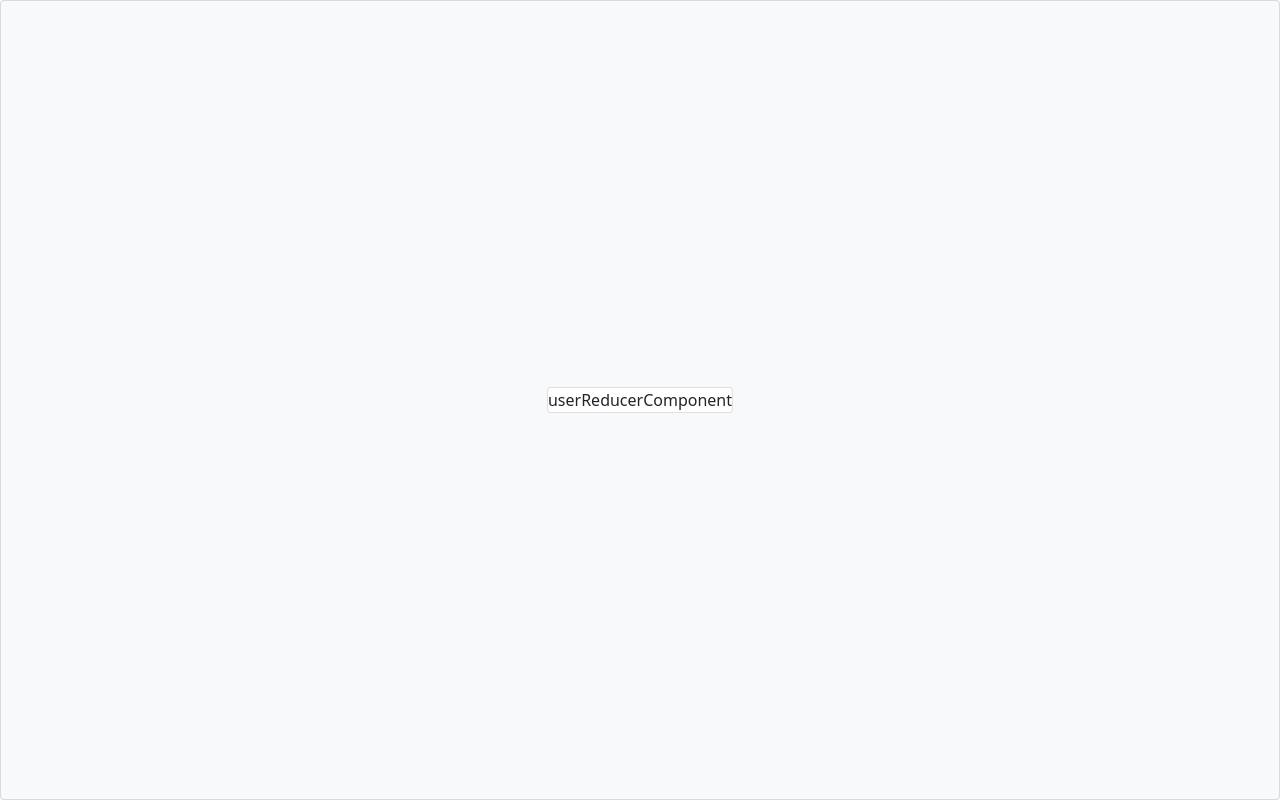
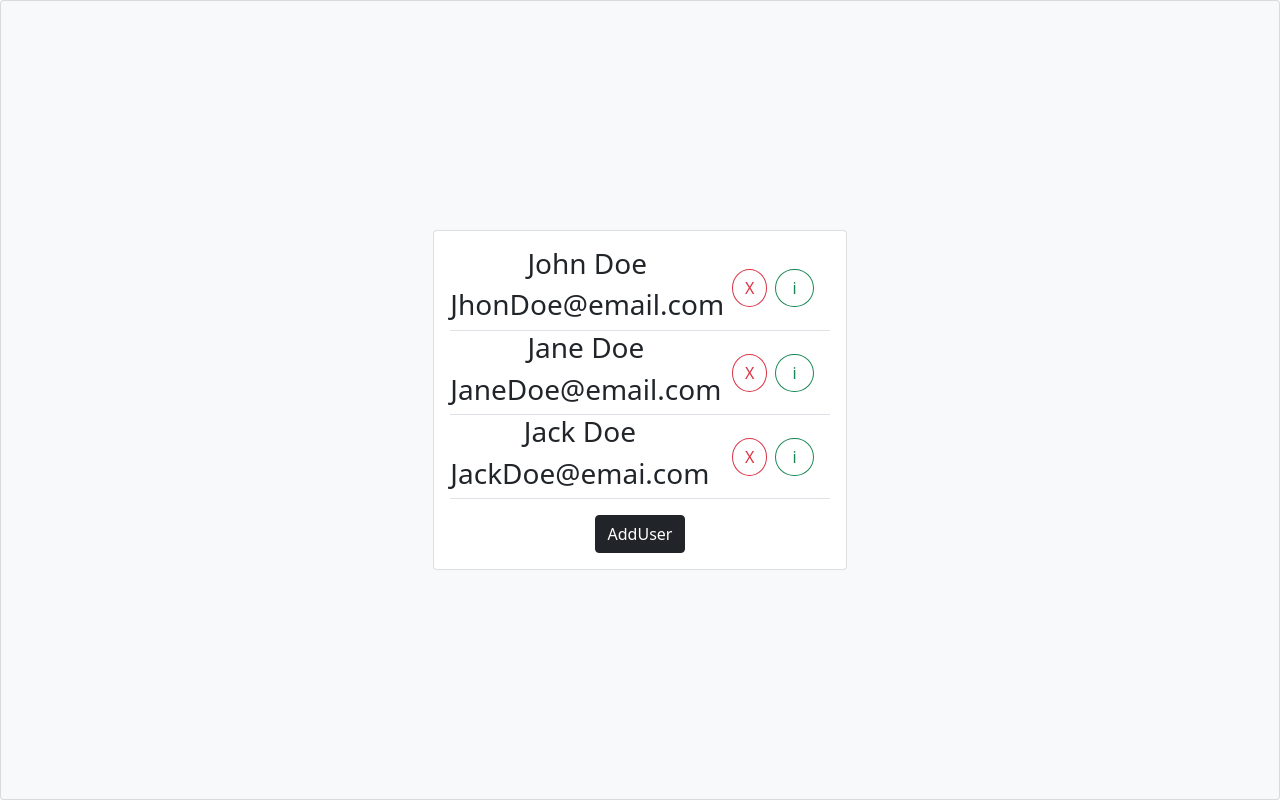
Before and after one commit to isel-jao/react, a React (Create React App) app: page / in a window 1280 px wide. Built offline with nearby package versions, Linux system fonts and the light colour scheme.

Commit message:
userRuducer

```diff
--- a/src/app.jsx
+++ b/src/app.jsx
@@ -12,7 +12,7 @@ const App = () => {
       }}
       className="card bg-light"
     >
-      <div className="card">
+      <div className="">
         <Test></Test>
       </div>
     </div>
--- a/src/components/use-reducer/index.jsx
+++ b/src/components/use-reducer/index.jsx
@@ -1,8 +1,85 @@
 /* eslint-disable */ /* eslint-disable */
-import React, { useEffect, useState, useReducer } from "react";
+import React, { useEffect, useState, useReducer, useRef } from "react";
+import Modal from "./modal";
+import { data, reducer } from "./utils";
+
+const defaultState = {
+  users: data,
+  modal: {
+    isOpen: false,
+    user: null,
+  },
+};
 
 const userReducerComponent = () => {
-  return <div>userReducerComponent</div>;
+  const [state, dispatch] = useReducer(reducer, defaultState);
+  const nameRef = useRef();
+  const emailRef = useRef();
+
+  const removeUser = (id) => {
+    dispatch({ type: "REMOVE_USER", payload: id });
+  };
+  const closeModal = () => {
+    dispatch({ type: "CLOSE_MODAL" });
+  };
+  const openModal = (user) => {
+    dispatch({ type: "OPEN_MODAL", payload: user });
+  };
+  const updateUser = (user) => {
+    dispatch({ type: "UPDATE_USER", payload: user });
+  };
+  const addUser = (user) => {
+    dispatch({ type: "ADD_USER", payload: user });
+  };
+  return (
+    <div>
+      <div className="users card p-3">
+        {state.users.map((u) => {
+          return (
+            <div
+              key={u.id}
+              className="user  border-bottom d-flex align-items-center justify-content-between"
+            >
+              <div key={u.id}>
+                <div className="h3 text-center">{u.name}</div>
+                <div className="h3 text-center">{u.email}</div>
+              </div>
+              <div className="mx-2">
+                <button
+                  className=" btn btn-outline-danger rounded-circle"
+                  onClick={() => removeUser(u.id)}
+                >
+                  X
+                </button>
+                <button
+                  className="mx-2 px-3 btn btn-outline-success rounded-circle"
+                  onClick={() => {
+                    openModal(u);
+                  }}
+                >
+                  i
+                </button>
+              </div>
+            </div>
+          );
+        })}
+        <button
+          className="btn btn-dark rounded mx-auto mt-3"
+          onClick={() => openModal(null)}
+        >
+          AddUser
+        </button>
+      </div>
+      {state.modal.isOpen && (
+        <Modal
+          user={state.modal.user}
+          addUser={addUser}
+          updateUser={updateUser}
+          closeModal={closeModal}
+        />
+      )}
+    </div>
+  );
 };
 
 export default userReducerComponent;
--- /dev/null
+++ b/src/components/use-reducer/modal.jsx
@@ -0,0 +1,51 @@
+/* eslint-disable */ /* eslint-disable */
+import React, { useState, useEffect, useRef } from "react";
+
+const Modal = (props) => {
+  const { user, updateUser, addUser, closeModal } = props;
+  const nameRef = useRef(null);
+  const emailRef = useRef(null);
+  const [name, setName] = useState(user ? user.name : "");
+  const [email, setEmail] = useState(user ? user.email : "");
+  return (
+    <div className="card p-3">
+      <input
+        type="text"
+        placeholder="name"
+        ref={nameRef}
+        value={name}
+        onChange={(e) => setName(e.target.value)}
+      />
+      <input
+        type="text"
+        placeholder="email"
+        ref={emailRef}
+        value={email}
+        onChange={(e) => setEmail(e.target.value)}
+      />
+
+      <div className="d-flex mt-2 justify-content-between">
+        <button
+          className="btn btn-outline-success"
+          onClick={() => {
+            if (name && email) {
+              if (user) {
+                updateUser({ id: user.id, name, email });
+              } else {
+                addUser({ name, email, id: Date.now().toString() });
+              }
+              closeModal();
+            }
+          }}
+        >
+          save
+        </button>
+        <button className="btn btn-outline-danger" onClick={closeModal}>
+          cancel
+        </button>
+      </div>
+    </div>
+  );
+};
+
+export default Modal;
--- /dev/null
+++ b/src/components/use-reducer/utils.js
@@ -0,0 +1,47 @@
+const data = [
+  {
+    id: 1,
+    name: "John Doe",
+    email: "JhonDoe@email.com",
+  },
+  {
+    id: 2,
+    name: "Jane Doe",
+    email: "JaneDoe@email.com",
+  },
+  {
+    id: 3,
+    name: "Jack Doe",
+    email: "JackDoe@emai.com",
+  },
+];
+
+const reducer = (state, action) => {
+  switch (action.type) {
+    case "ADD_USER":
+      return { ...state, users: [...state.users, action.payload] };
+    case "REMOVE_USER":
+      return {
+        ...state,
+        users: state.users.filter((u) => u.id !== action.payload),
+      };
+    case "UPDATE_USER":
+      return {
+        ...state,
+        users: state.users.map((u) =>
+          u.id === action.payload.id ? action.payload : u
+        ),
+      };
+    case "OPEN_MODAL":
+      return {
+        ...state,
+        modal: { ...state.modal, isOpen: true, user: action.payload },
+      };
+    case "CLOSE_MODAL":
+      return { ...state, modal: { ...state.modal, isOpen: false, user: null } };
+    default:
+      return state;
+  }
+};
+
+export { data, reducer };
```
